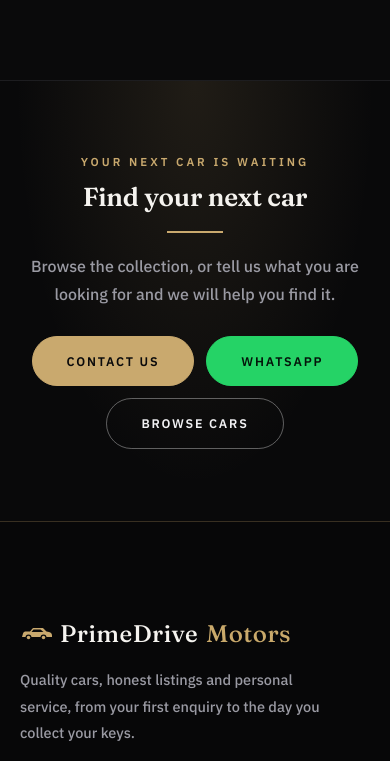
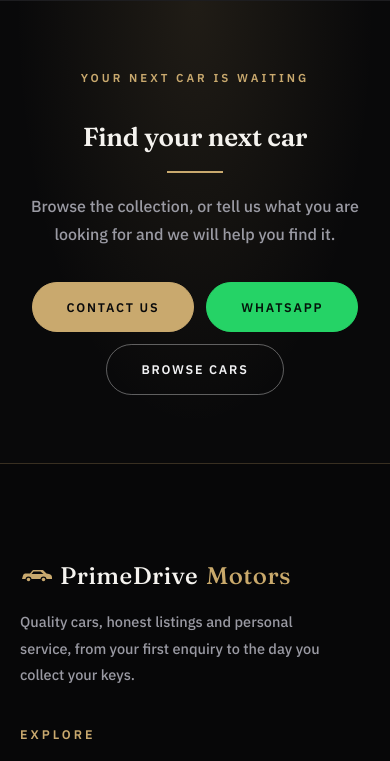
Before and after one commit to Hushberry/car-dealer-website, a Flask app: page /contact in a window 390 px wide. Shown: the part 2527-3288 px from the top of the page. Run offline with Flask 3, Linux system fonts and the light colour scheme; parts of the project's set-up code (start-up, migrations or seed data) failed here and were passed over; some libraries are stand-ins or nearby versions.

Commit message:
Luxury redesign: hero, services, about, gallery, footer, contact, admin dashboard and login

```diff
--- a/static/css/light-extra.css
+++ b/static/css/light-extra.css
@@ -136,3 +136,19 @@ html:not([data-theme="light"]) .testi-grid .testi-more{color:#c9a96e}
 .cp-main img{max-height:300px;object-fit:cover;width:100%}
 .cp-main [class*="photo"],.cp-main [class*="img"],.cp-main [class*="media"]{max-height:300px;overflow:hidden}
 @media (max-width:760px){.cp-main [class*="form"],.cp-main [class*="card"]{padding:22px 20px !important}.cp-main img{max-height:210px}}
+
+/* Contact map smaller */
+iframe[src*="google.com/maps"],iframe[src*="maps"],.cp-map iframe,.cp-map{height:280px !important;max-height:280px !important;width:100%;border-radius:16px}
+.cp-map{overflow:hidden;max-width:1020px;margin-left:auto !important;margin-right:auto !important}
+@media (max-width:700px){iframe[src*="maps"],.cp-map iframe,.cp-map{height:220px !important;max-height:220px !important}}
+
+/* Space between homepage sections and the closing CTA */
+.services-teaser,.about-preview,.testi,.gallery-section{padding-top:84px !important;padding-bottom:84px !important}
+.gallery-section{padding-bottom:96px !important}
+.site-cta{margin-top:48px !important;padding-top:96px !important;padding-bottom:96px !important}
+.site-cta h2,.site-cta .cc-title{margin-bottom:18px !important}
+.site-cta p{margin-bottom:34px !important}
+@media (max-width:700px){
+  .services-teaser,.about-preview,.testi,.gallery-section{padding-top:60px !important;padding-bottom:60px !important}
+  .site-cta{margin-top:28px !important;padding-top:68px !important;padding-bottom:68px !important}
+}
```
